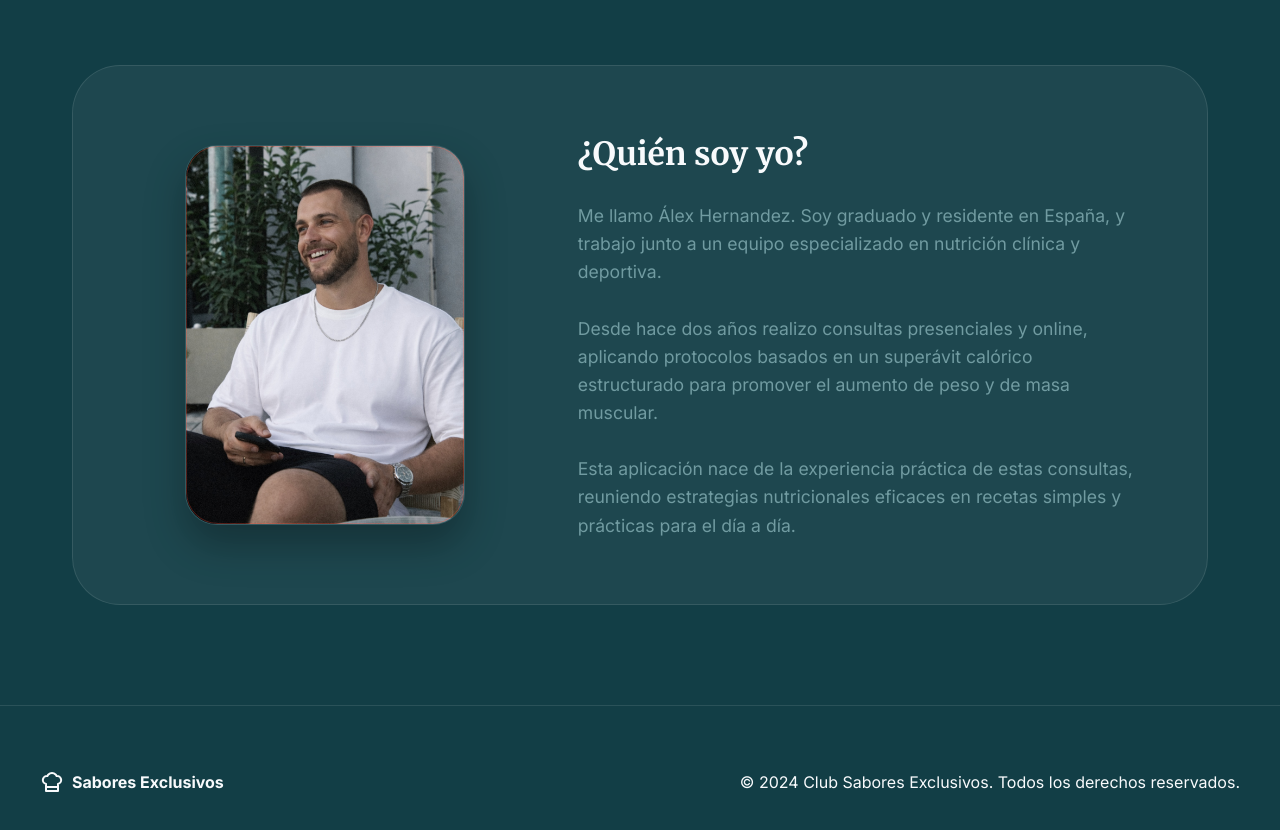
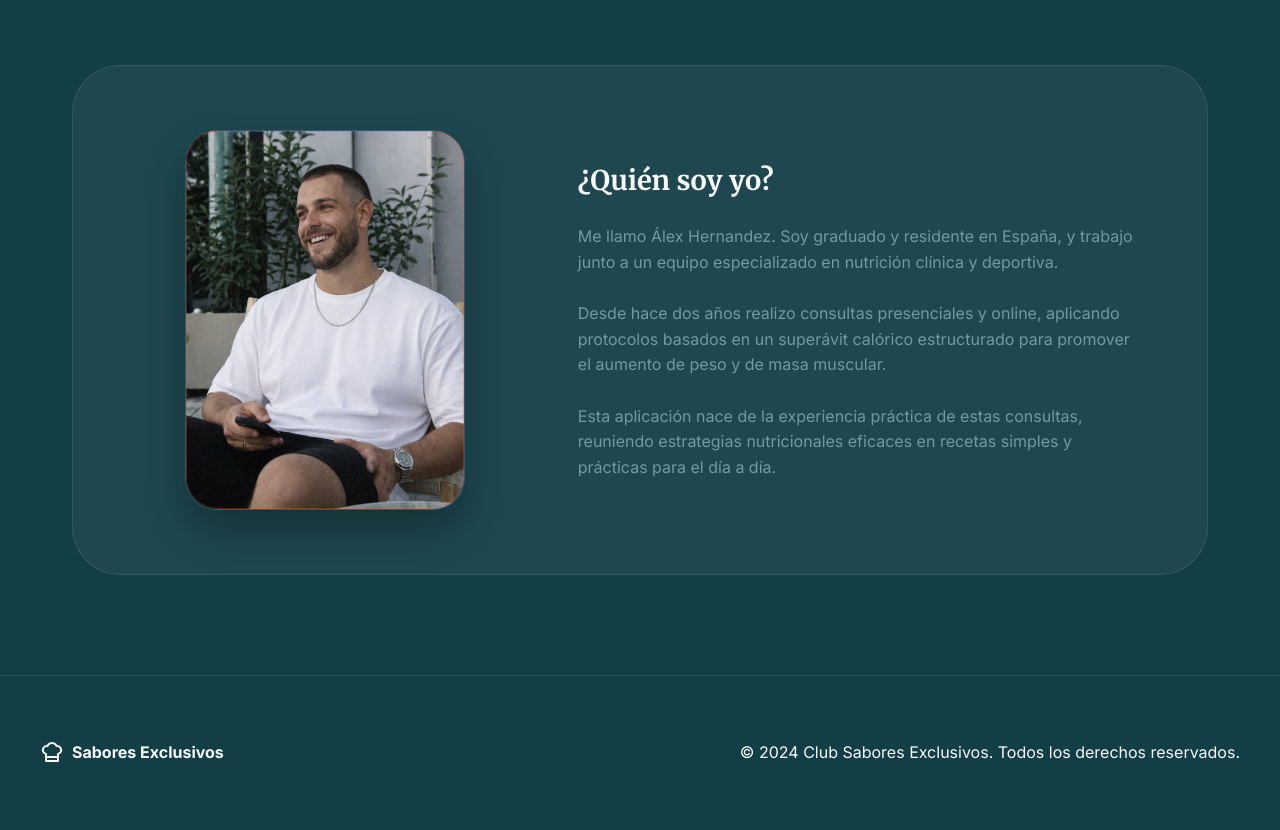
Before and after one commit to YohanSaibb026/LeadingPage, a React (Vite) app: page / in a window 1280 px wide. Shown: the part 8020-8850 px from the top of the page. Built offline with nearby package versions, Linux system fonts and the light colour scheme.

Commit message:
ajuste: fontes menores

```diff
--- a/src/App.css
+++ b/src/App.css
@@ -2260,14 +2260,14 @@
 }
 
 .about-title {
-    font-size: 2.0rem;
+    font-size: 1.7rem;
     font-family: 'Merriweather', serif;
     font-weight: 700;
     color: var(--text-main);
 }
 
 .about-text {
-    font-size: 1.10rem;
+    font-size: 1.0rem;
     line-height: 1.6;
     color: var(--text-muted);
     white-space: pre-wrap;
```
